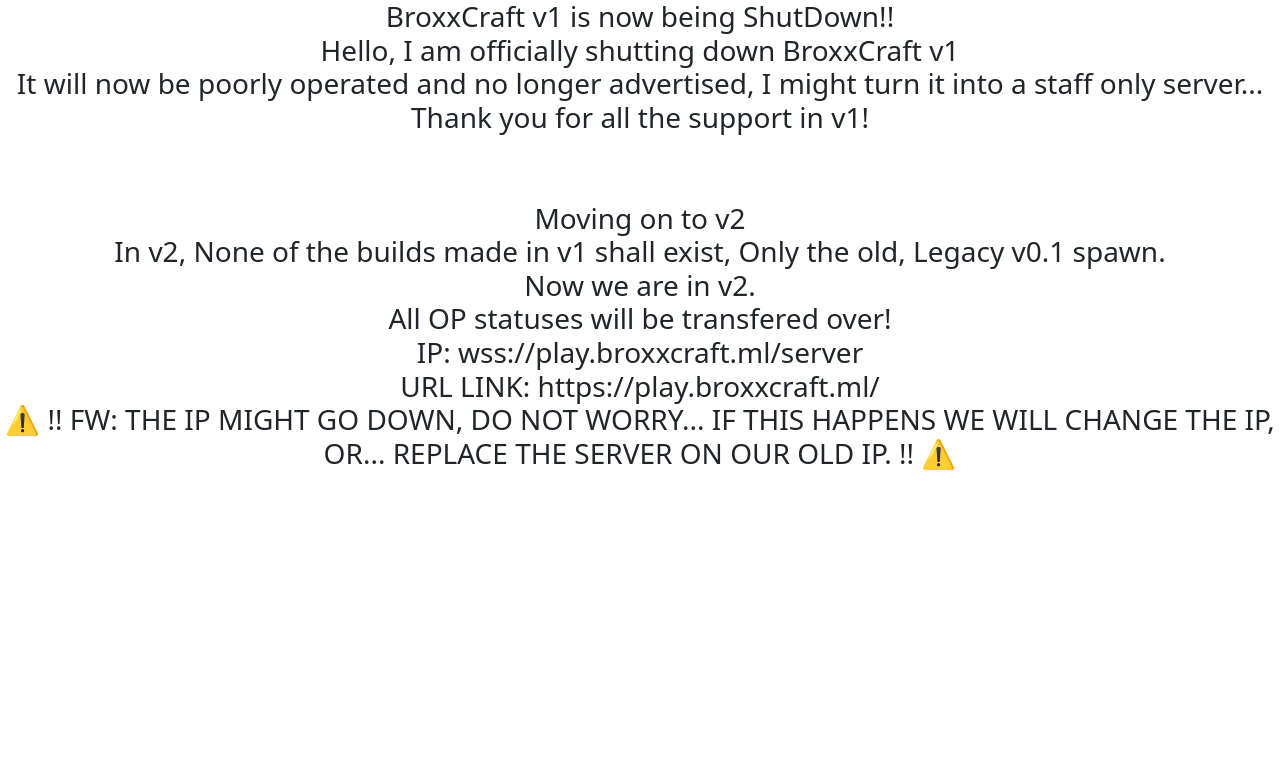
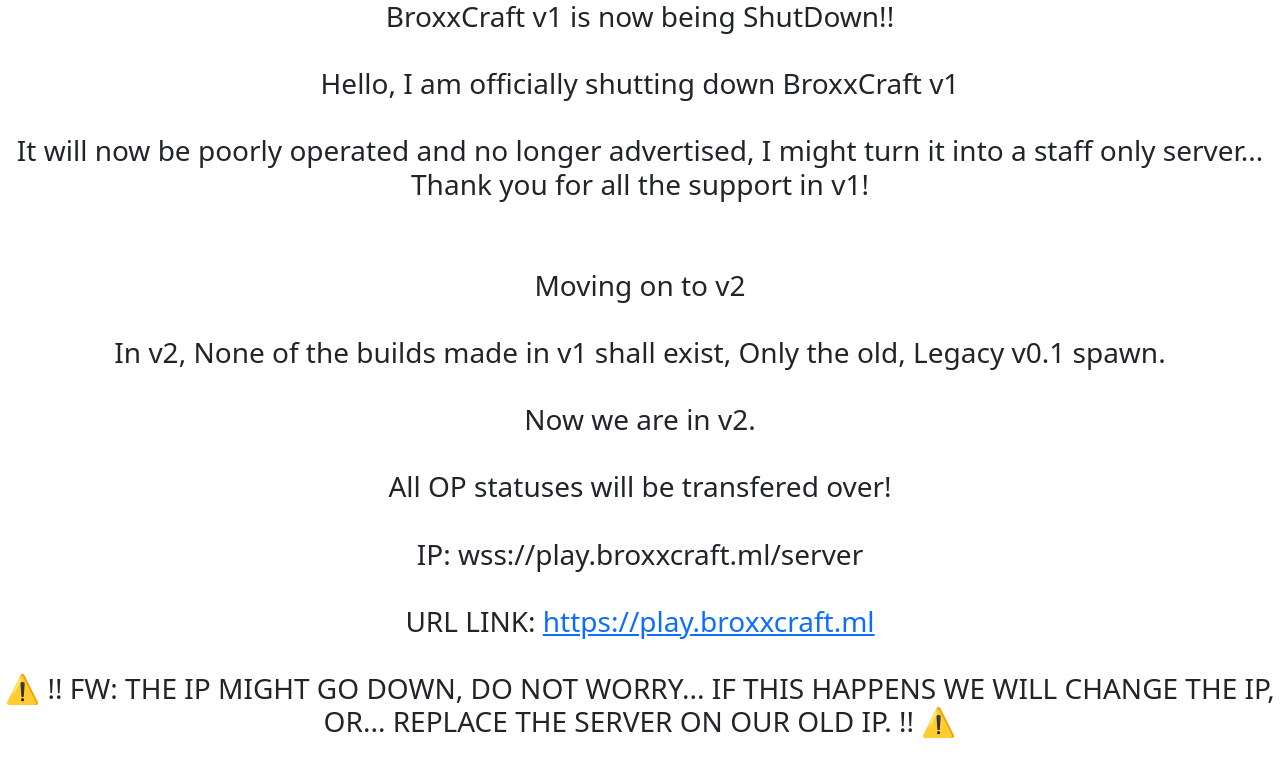
Before and after one commit to MEEBLOXAlt/fs-sa, a plain HTML site: page v2/index.html in a window 1280 px wide. Drawn offline with nearby package versions, Linux system fonts and the light colour scheme.

Commit message:
Update index.html

```diff
--- a/v2/index.html
+++ b/v2/index.html
@@ -5,18 +5,18 @@
   <link rel="stylesheet" href="https://cdn.jsdelivr.net/npm/bootstrap@5.1.3/dist/css/bootstrap.min.css" integrity="sha384-1BmE4kWBq78iYhFldvKuhfTAU6auU8tT94WrHftjDbrCEXSU1oBoqyl2QvZ6jIW3" crossorigin="anonymous">
 </head>
   <body>
-    <h3>BroxxCraft v1 is now being ShutDown!!<br>
-Hello, I am officially shutting down BroxxCraft v1<br>
+    <h3>BroxxCraft v1 is now being ShutDown!!<br><br>
+Hello, I am officially shutting down BroxxCraft v1<br><br>
 It will now be poorly operated and no longer advertised, I might turn it into a staff only server... Thank you for all the support in v1!<br>
 <br>
 <br>
- Moving on to v2 <br>
-In v2, None of the builds made in v1 shall exist, Only the old, Legacy v0.1 spawn.<br>
-Now we are in v2.<br>
-All OP statuses will be transfered over!<br>
-IP: wss://play.broxxcraft.ml/server<br>
+ Moving on to v2 <br><br>
+In v2, None of the builds made in v1 shall exist, Only the old, Legacy v0.1 spawn.<br><br>
+Now we are in v2.<br><br>
+All OP statuses will be transfered over!<br><br>
+IP: wss://play.broxxcraft.ml/server<br><br>
 
-URL LINK: https://play.broxxcraft.ml/<br>
+      URL LINK: <a href="https://play.broxxcraft.ml/">https://play.broxxcraft.ml</a><br><br>
 
 ⚠️ !! FW: THE IP MIGHT GO DOWN, DO NOT WORRY... IF THIS HAPPENS WE WILL CHANGE THE IP, OR... REPLACE THE SERVER ON OUR OLD IP. !! ⚠️ </h3><br>
 </html>
```
